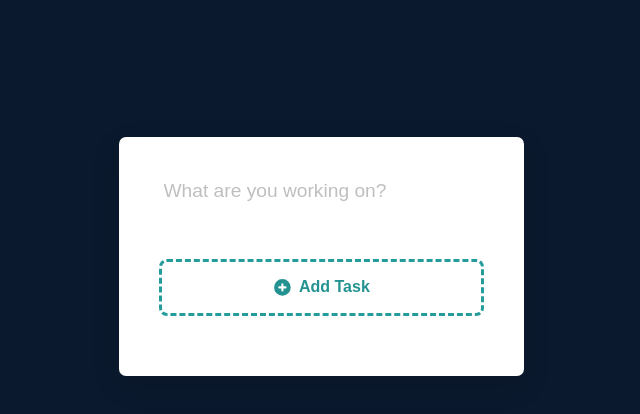
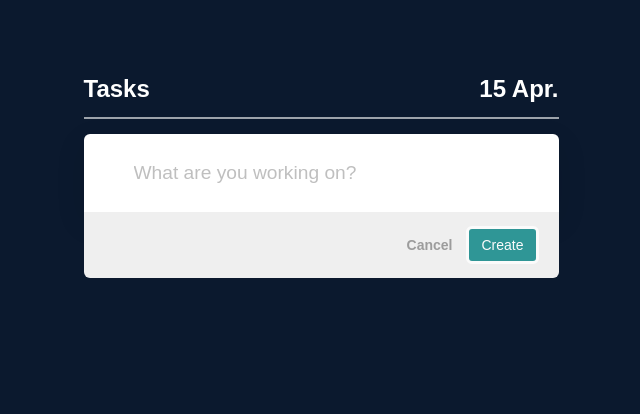
Before and after one commit to PerVillalva/react-todo-app, a React (Vite) app: page / in a window 1280 px wide. Both pictures are taken after a click on the button "Add Task". Shown: the top 414 px of the page, without its empty margins (319-959 px from the left). Built offline with nearby package versions, Linux system fonts and the light colour scheme.

Commit message:
code refactoring and design improvements

```diff
--- a/src/App.css
+++ b/src/App.css
@@ -7,7 +7,6 @@
 
 body {
     width: 100%;
-    height: 100vh;
     background: #0b192e;
 }
 
--- a/src/App.jsx
+++ b/src/App.jsx
@@ -1,31 +1,15 @@
 import Addtask from './components/CreateTask/AddTask';
 import TaskList from './components/TaskList/TaskList';
 import { useState } from 'react';
-import { v4 as uuid } from 'uuid';
 import './App.css';
 
 function App() {
     const [taskList, setTaskList] = useState([]);
 
-    // Handle Form Submission (add new task)
-    const addTaskHandler = (cDescription) => {
-        setTaskList((prevTaskList) => {
-            return [
-                ...prevTaskList,
-                {
-                    id: uuid(),
-                    description: cDescription,
-                    editing: false,
-                    completed: false,
-                },
-            ];
-        });
-    };
-
     return (
         <>
-            <Addtask onAddTask={addTaskHandler} taskList={taskList} />
             <TaskList taskList={taskList} setTaskList={setTaskList} />
+            <Addtask setTaskList={setTaskList} />
         </>
     );
 }
--- a/src/UI/Card.jsx
+++ b/src/UI/Card.jsx
@@ -1,7 +1,11 @@
-import { AddTaskCard } from './Card.styled';
+import { AddTaskCard, AddTaskContainer } from './Card.styled';
 
 const Card = (props) => {
-    return <AddTaskCard>{props.children}</AddTaskCard>;
+    return (
+        <AddTaskContainer>
+            <AddTaskCard>{props.children}</AddTaskCard>
+        </AddTaskContainer>
+    );
 };
 
 export default Card;
--- a/src/UI/Card.styled.js
+++ b/src/UI/Card.styled.js
@@ -1,10 +1,14 @@
 import styled from 'styled-components';
 
+export const AddTaskContainer = styled.div`
+    width: 100%;
+`;
+
 export const AddTaskCard = styled.div`
-    max-width: 405px;
+    width: 100%;
     background: #fff;
-    margin: 137px auto;
-    border-radius: 7px;
-    padding: 28px 0 30px;
+    padding: 20px 20px;
     box-shadow: 0 10px 30px rgba(0, 0, 0, 0.1);
+    border-top-right-radius: 6px;
+    border-top-left-radius: 6px;
 `;
--- a/src/components/CreateTask/AddTask.jsx
+++ b/src/components/CreateTask/AddTask.jsx
@@ -1,20 +1,41 @@
 import { useState } from 'react';
-import Card from '../../UI/Card';
+import { v4 as uuid } from 'uuid';
 import { HiPlusCircle } from 'react-icons/hi';
-import { NewTaskContent, AddTaskBtnContainer } from './AddTask.styled';
+import {
+    NewTaskContent,
+    AddTaskFooter,
+    AddTaskBtnContainer,
+    AddTaskContainer,
+} from './AddTask.styled';
 
-const AddTask = ({ onAddTask, taskList }) => {
+const AddTask = ({ setTaskList }) => {
     const [taskDescription, setTaskDescription] = useState('');
+    const [creatingTask, setCreatingTask] = useState(false);
+
+    const cancelCreateHandler = () => {
+        setTaskDescription('');
+        setCreatingTask(false);
+    };
 
     const descriptionChangeHandler = (e) => {
         setTaskDescription(e.target.value);
     };
 
-    const addTaskHandler = (event) => {
-        event.preventDefault();
+    const addTaskHandler = (e) => {
+        e.preventDefault();
 
         if (taskDescription.trim() !== '') {
-            onAddTask(taskDescription);
+            setTaskList((taskList) => {
+                return [
+                    ...taskList,
+                    {
+                        id: uuid(),
+                        description: taskDescription,
+                        editing: false,
+                        completed: false,
+                    },
+                ];
+            });
             setTaskDescription('');
         } else {
             // invalid input, show error message
@@ -25,10 +46,12 @@ const AddTask = ({ onAddTask, taskList }) => {
     };
 
     return (
-        <Card>
+        <AddTaskContainer>
+            {creatingTask ? (
                 <form onSubmit={addTaskHandler}>
                     <NewTaskContent>
                         <input
+                            autoFocus
                             type='text'
                             placeholder='What are you working on?'
                             onChange={descriptionChangeHandler}
@@ -36,15 +59,28 @@ const AddTask = ({ onAddTask, taskList }) => {
                         />
                     </NewTaskContent>
 
+                    <AddTaskFooter>
+                        <button
+                            className='cancel-btn'
+                            onClick={() => cancelCreateHandler()}
+                        >
+                            Cancel
+                        </button>
+                        <button type='submit' className='create-btn'>
+                            Create
+                        </button>
+                    </AddTaskFooter>
+                </form>
+            ) : (
                 <AddTaskBtnContainer>
-                    <button type='submit'>
+                    <button onClick={() => setCreatingTask(true)}>
                         {' '}
                         <HiPlusCircle className='plus-icon' />
                         <span>Add Task</span>
                     </button>
                 </AddTaskBtnContainer>
-            </form>
-        </Card>
+            )}
+        </AddTaskContainer>
     );
 };
 
--- a/src/components/CreateTask/AddTask.styled.js
+++ b/src/components/CreateTask/AddTask.styled.js
@@ -1,14 +1,23 @@
 import styled from 'styled-components';
 
+export const AddTaskContainer = styled.div`
+    max-width: 475px;
+    margin: 0 auto 75px;
+`;
+
 export const NewTaskContent = styled.div`
-    height: 52px;
+    width: 100%;
+    background: #fff;
+    padding: 28px 50px;
+    box-shadow: 0 10px 30px rgba(0, 0, 0, 0.1);
+    border-top-right-radius: 6px;
+    border-top-left-radius: 6px;
 
     input {
         height: 100%;
         width: 100%;
         outline: none;
         font-size: 1.2rem;
-        padding: 20px 45px;
         border: none;
 
         &::placeholder {
@@ -18,31 +27,64 @@ export const NewTaskContent = styled.div`
 `;
 
 export const AddTaskBtnContainer = styled.div`
-    padding: 30px 40px;
-    margin-top: 12px;
-
     button {
         display: flex;
         justify-content: center;
         align-items: center;
         width: 100%;
-        padding: 15px 0px;
-        font-size: 1rem;
+        padding: 15px 0;
+        font-size: 1.2rem;
         font-weight: bold;
-        background-color: white;
-        color: #008080;
-        border: dashed #008b8b;
-        border-radius: 8px;
+        background-color: rgba(0, 0, 0, 0.1);
+        color: rgb(6, 113, 116);
+        border: dashed rgb(6, 113, 116);
+        border-radius: 6px;
         opacity: 0.85;
 
         &:hover {
-            background-color: #008b8b;
+            background-color: rgb(6, 113, 116);
             color: white;
         }
 
         .plus-icon {
             margin-right: 6px;
-            font-size: 1.3rem;
+            font-size: 1.75rem;
         }
     }
 `;
+
+export const AddTaskFooter = styled.div`
+    display: flex;
+    background-color: rgb(239, 239, 239);
+    width: 100%;
+    padding: 14px 20px;
+    justify-content: flex-end;
+    border-bottom-right-radius: 6px;
+    border-bottom-left-radius: 6px;
+
+    button {
+        font-size: 14px;
+        font-weight: bold;
+        opacity: 0.8;
+        border: none;
+
+        &:hover {
+            opacity: 1;
+        }
+    }
+
+    .create-btn {
+        background-color: #008080;
+        color: white;
+        border: solid;
+        padding: 8px 12px;
+        min-width: 70px;
+        border-radius: 6px;
+        font-weight: normal;
+    }
+
+    .cancel-btn {
+        color: rgb(136, 136, 136);
+        margin-right: 14px;
+    }
+`;
--- a/src/components/TaskList/TaskList.jsx
+++ b/src/components/TaskList/TaskList.jsx
@@ -1,9 +1,18 @@
 import EditTask from './EditTask';
 import { TaskListContext } from '../../utils/TaskListContext';
 import DisplayTask from './DisplayTask';
-import { TaskListContainer } from './TaskList.styled';
+import {
+    TaskListContainer,
+    TaskListView,
+    TaskListHeader,
+} from './TaskList.styled';
 
 const TaskList = ({ taskList, setTaskList }) => {
+    const currentDate = new Date();
+    const day = currentDate.getDate();
+    const month = currentDate.toLocaleString('default', { month: 'short' });
+    const formattedDate = `${day} ${month}.`;
+
     const updateTaskList = (updateFunction) => {
         const updatedTasks = taskList.map((task) => {
             return updateFunction(task);
@@ -13,8 +22,13 @@ const TaskList = ({ taskList, setTaskList }) => {
 
     return (
         <>
+            <TaskListContainer>
+                <TaskListHeader>
+                    <h2>Tasks</h2>
+                    <h2>{formattedDate}</h2>
+                </TaskListHeader>
                 <TaskListContext.Provider value={{ taskList, setTaskList }}>
-                <TaskListContainer>
+                    <TaskListView>
                         {taskList.map((task) => (
                             <li key={task.id}>
                                 {task.editing ? (
@@ -33,8 +47,9 @@ const TaskList = ({ taskList, setTaskList }) => {
                                 )}
                             </li>
                         ))}
+                    </TaskListView>
+                </TaskListContext.Provider>
             </TaskListContainer>
-            </TaskListContext.Provider>
         </>
     );
 };
--- a/src/components/TaskList/TaskList.styled.js
+++ b/src/components/TaskList/TaskList.styled.js
@@ -1,14 +1,32 @@
 import styled from 'styled-components';
 
-export const TaskListContainer = styled.ul`
+export const TaskListContainer = styled.div`
+    max-width: 475px;
+    margin: 75px auto 0;
+`;
+
+export const TaskListHeader = styled.div`
+    display: flex;
+    width: 100%;
+    justify-content: space-between;
+    border-bottom: 2px solid rgba(255, 255, 255, 0.6);
+    padding-bottom: 14px;
+    margin: 0 auto 15px;
+
+    h2 {
+        color: white;
+    }
+`;
+
+export const TaskListView = styled.ul`
     li {
         display: flex;
         align-items: center;
         justify-content: space-between;
-        max-width: 400px;
+        width: 100%;
         margin: 0px auto 15px;
         background-color: white;
-        border-radius: 7px;
+        border-radius: 6px;
     }
 
     button {
```
Lines whose indentation alone changed are shown as unchanged.
